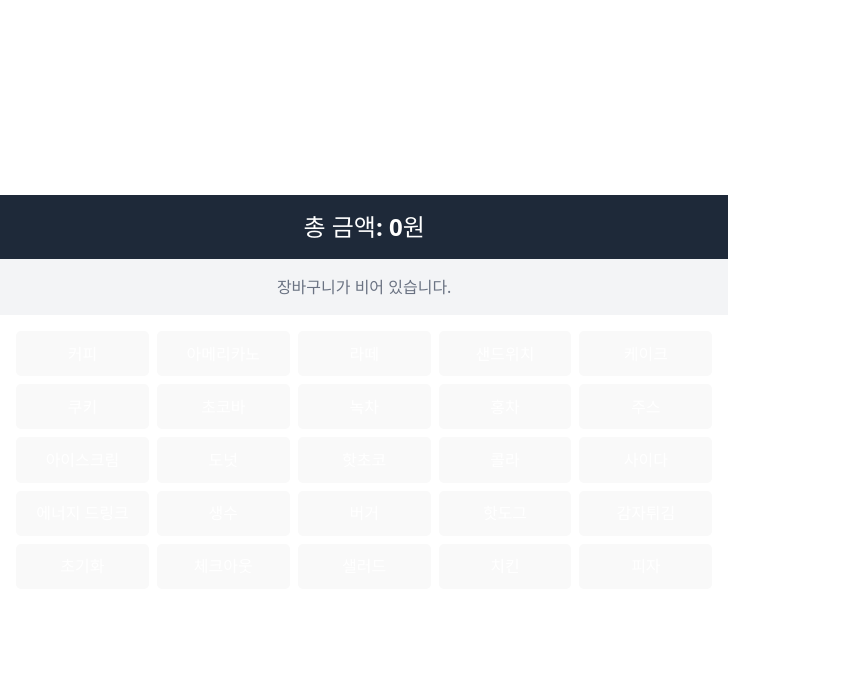
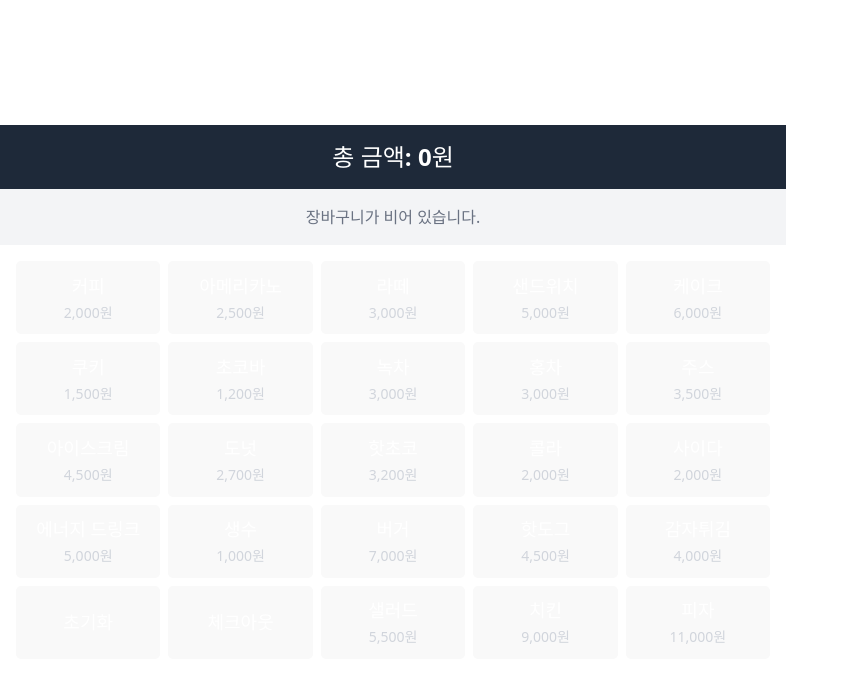
Before and after one commit to malcano/teenteen-pos, a React (Vite) app: page / in a window 1280 px wide. Shown: the top 682 px of the page, without its empty margins (0-849 px from the left). Built offline with nearby package versions, Linux system fonts and the light colour scheme.

Commit message:
상품 버튼에 가격 추가

```diff
--- a/src/components/ProductGrid.tsx
+++ b/src/components/ProductGrid.tsx
@@ -69,7 +69,10 @@ const ProductGrid = ({ onReset, onCheckout }: { onReset: () => void; onCheckout:
             }}
             className={buttonClass} // ✅ Tailwind 클래스 적용
           >
-            {product.name}
+<span className="text-lg font-semibold">{product.name}</span> {/* ✅ 상품 이름 */}
+            {product.id !== 21 && product.id !== 22 && ( // ✅ 초기화 & 체크아웃 버튼에는 가격 제외
+              <span className="text-sm text-gray-300 mt-1"><br/>{product.price.toLocaleString()}원</span> // ✅ 가격 표시
+            )}
           </button>
         );
       })}
```
